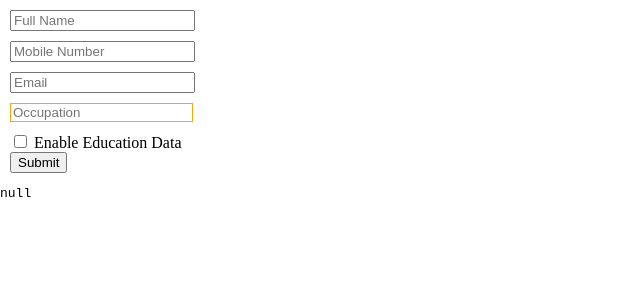
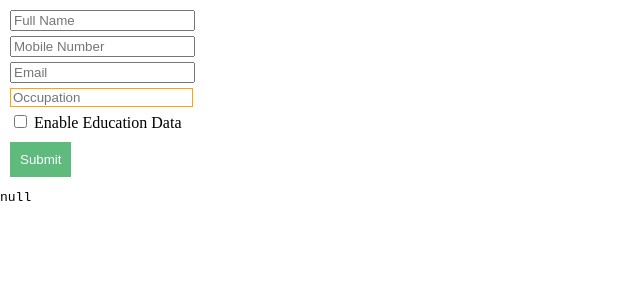
Before and after one commit to rahuls360/typescript-useful, a React (Create React App) app: page / in a window 1280 px wide. Shown: the top 300 px of the page, without its empty margins (0-640 px from the left). Built offline with nearby package versions, Linux system fonts and the light colour scheme.

Commit message:
add minor css styling - for visibility

```diff
--- a/src/components/Form.tsx
+++ b/src/components/Form.tsx
@@ -164,7 +164,7 @@ const Form = () => {
           setError={handleError}
           optional
         />
-        <div>
+        <div className='mb-10'>
           <input
             type='checkbox'
             checked={hasEducationalData}
--- a/src/index.css
+++ b/src/index.css
@@ -4,9 +4,22 @@ body {
 
 .error {
   color: red;
-  margin: 0 0 10px;
+  margin: 0 0 5px;
 }
 
 form {
   margin: 10px;
 }
+
+button {
+  color: #fff;
+  background-color: #5eba7d;
+  outline: none;
+  border: none;
+  padding: 10px;
+  text-decoration: none;
+}
+
+.mb-10 {
+  margin-bottom: 10px;
+}
```
